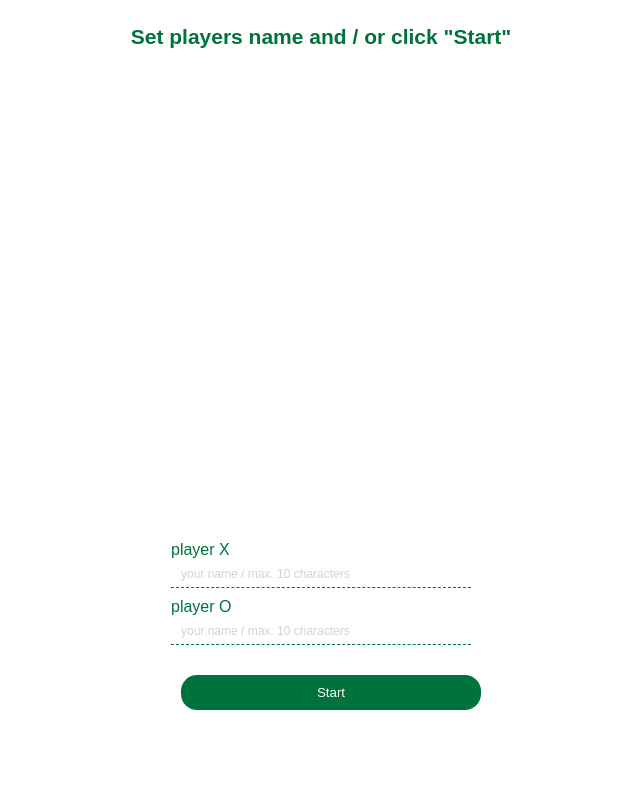
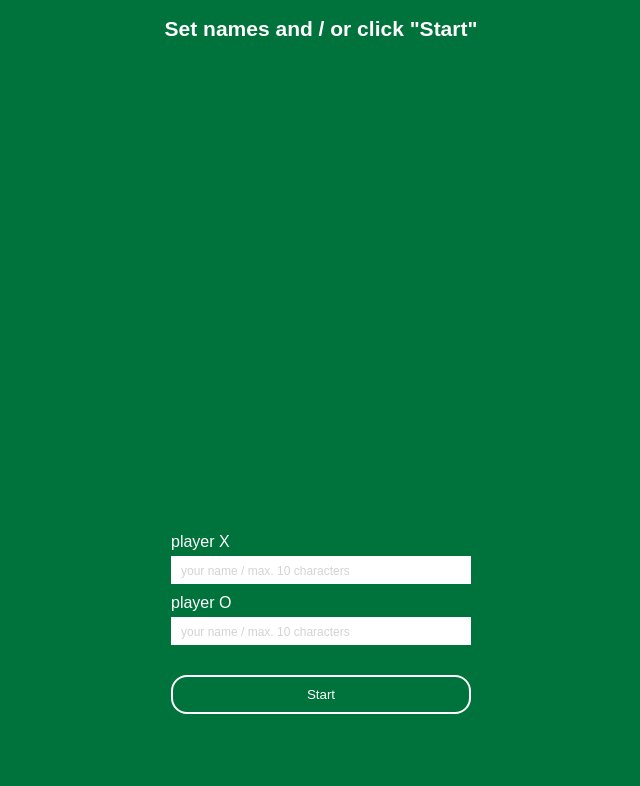
Before and after one commit to TomekLeszczynski/Odin-Project-Tic-Tac-Toe, a plain HTML site: page index.html in a window 1280 px wide. Shown: the whole page, without its empty margins (319-959 px from the left). Drawn offline with Linux system fonts and the light colour scheme.

Commit message:
Updated CSS.

```diff
--- a/index.html
+++ b/index.html
@@ -10,7 +10,7 @@
 </head>
 
 <body>
-    <p class="game-info">Set players name and / or click "Start"</p>
+    <p class="game-info">Set names and / or click "Start"</p>
     <div class="turn-info-box">
         <div class="player-x"></div>
         <div class="player-o"></div>
--- a/sass/main.scss
+++ b/sass/main.scss
@@ -6,6 +6,7 @@
 :root {
 	--primary-color: #00723b;
 	--secondary-color: #db0000;
+	--white-color: #ffffff;
 }
 body {
 	display: flex;
@@ -15,7 +16,9 @@ body {
 	height: 100dvh;
 	width: 100dvw;
 	font-family: Arial, Helvetica, sans-serif;
-	color: var(--primary-color);
+	// color: var(--primary-color);
+	background: var(--primary-color);
+	color: var(--white-color);
 	.game-info {
 		height: 30px;
 		font-size: 21px;
@@ -60,14 +63,13 @@ body {
 			display: flex;
 			flex-direction: column;
 			label {
-				margin: 10px 0 auto;
+				margin: 10px 0 5px 0;
 			}
 			input {
 				font-size: 16px;
 				padding: 5px 10px;
 				color: var(--secondary-color);
 				border: none;
-				border-bottom: 1px dashed var(--primary-color);
 			}
 			input::placeholder {
 				font-size: 12px;
@@ -82,18 +84,19 @@ body {
 			button {
 				width: 100%;
 				padding: 10px 10px;
-				margin: 10px 10px;
+				margin: 10px 0;
 				color: white;
-				background: var(--primary-color);
+
+				background: none;
 				border-radius: 16px;
-				border: none;
+				border: 2px solid var(--white-color);
 				cursor: pointer;
 				transition: background 0.3s;
 			}
 			button:hover {
 				background: #00b35c;
 			}
-			.restart{
+			.restart {
 				visibility: hidden;
 			}
 		}
@@ -104,6 +107,6 @@ body {
 // <-- player turn -->
 .active {
 	color: white;
-	background: var(--primary-color);
+	border: 2px solid var(--white-color);
 	border-radius: 20px;
 }
```
Also changed, not shown: TicTacToeScreenScreen.jpg, css/main.css, 1 other file.
